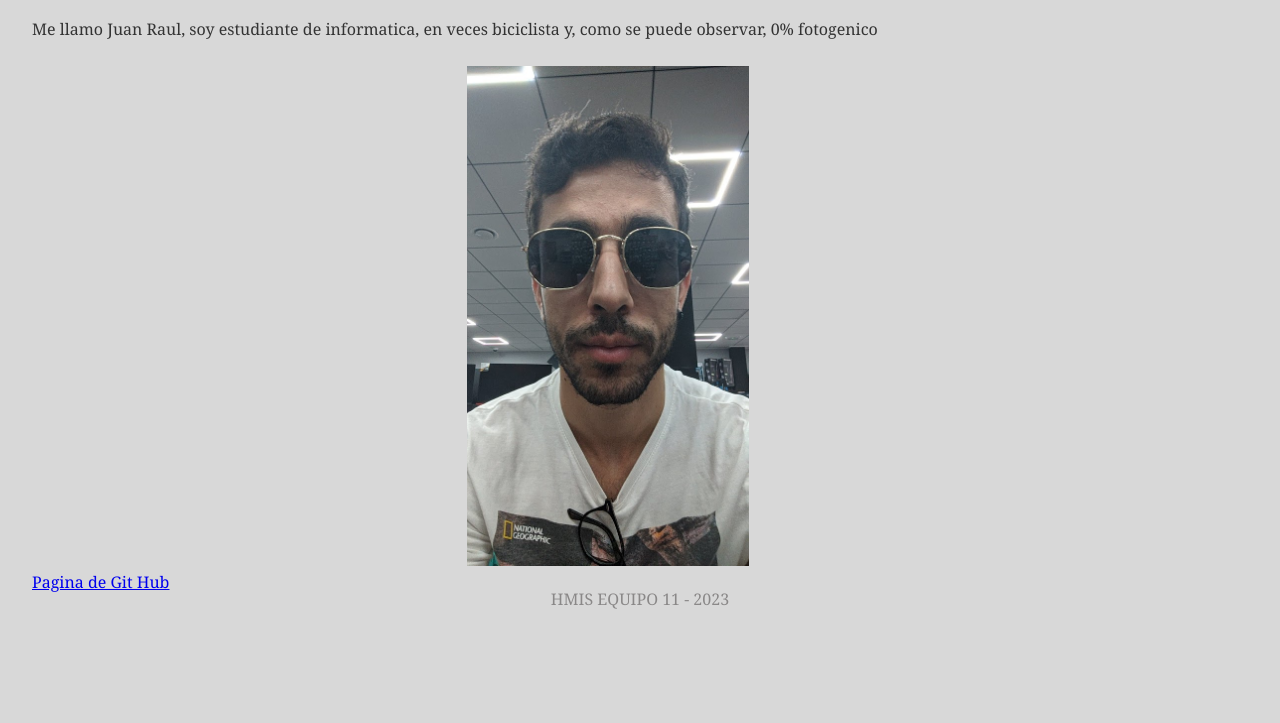
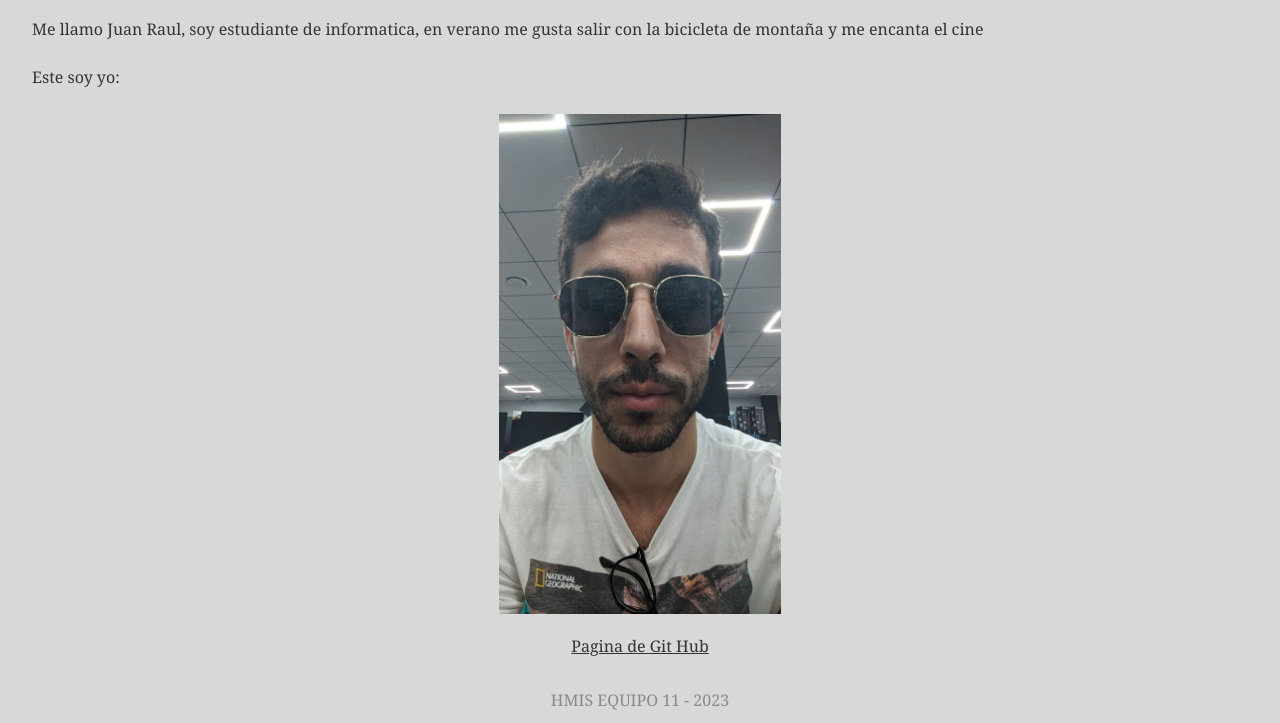
Before and after one commit to jmg061/PaginaHMIS, a plain HTML site: page juanra.html in a window 1280 px wide. Shown: the part 162-885 px from the top of the page. Before the commit the page ends 800 px from the top, so only its background shows below. Drawn offline with Linux system fonts and the light colour scheme.

Commit message:
Update Juanra

```diff
--- a/juanra.html
+++ b/juanra.html
@@ -23,13 +23,14 @@
 		<main class="main">
 			<div class="container">
 				<h1>Juan Raul Mellado Garcia</h1>
-				<p>Me llamo Juan Raul, soy estudiante de informatica, en veces biciclista y, como se puede observar, 0% fotogenico</p>
+				<p>Me llamo Juan Raul, soy estudiante de informatica, en verano me gusta salir con la bicicleta de montaña y me encanta el cine</p>
+				<p>Este soy yo:</p>
 			</div>
 			<div class="imagen">
 				<img src="res/juanraconfafas.jpg" alt="Haz la pantalla mas grande" height="500" id="hp"/>
 			</div>
-			<div class="container">
-				<a href="https://github.com/jmg061">Pagina de Git Hub</a>
+			<div class="enlace">
+				<a href="https://github.com/jmg061" target="_blank">Pagina de Git Hub</a>
 			</div>
 		</main>
 		<footer class="footer">
--- a/style.css
+++ b/style.css
@@ -79,11 +79,9 @@ h1{
 }
 
 .footer{
-	padding: 4rem 0;
+	padding-top: 1rem;
+	padding-bottom: 3rem;
 	text-align: center;
-	margin-top: 6rem;
-	position: fixed;
-	bottom: 0;
 	width: 100%;
 	height: 2px;
 	color: #8a8888;
@@ -103,8 +101,21 @@ h1{
 }
 
 .imagen {
-	width: 95%;
+	width: 100%;
 	text-align: center;
+}
+
+.enlace {
+
+	text-align: center;
+	margin-top: 1rem;
+
+}
+
+.enlace a{
+
+	color: #333;
+
 }
 
 /*@media only screen and (max-width: 767px){
```
